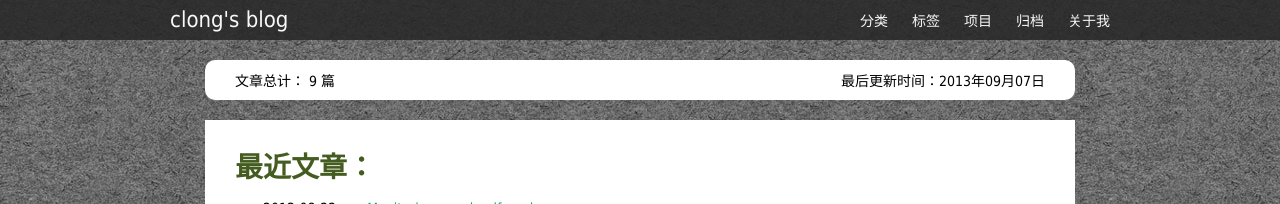
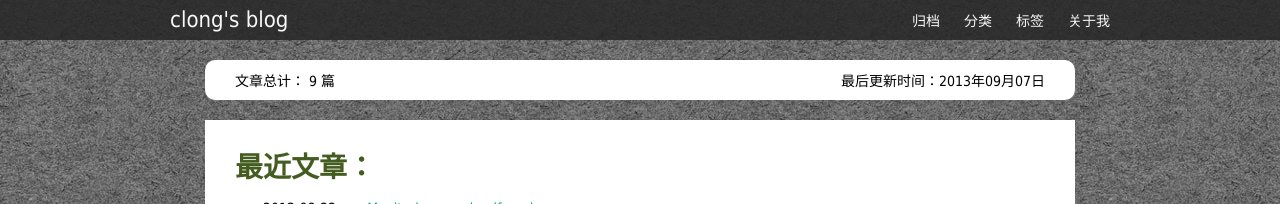
Before and after one commit to clongbupt/clongbupt.github.io, a Jekyll site: the page built from index.html, in a window 1280 px wide. Shown: the top 204 px of the page. Built offline with Jekyll 4.4.1, drawn with Linux system fonts in a browser that asks for light colours; Markdown is read by kramdown in place of the engine named in the settings; comment, search, counter and statistics services are not loaded.

Commit message:
change navibar

```diff
--- a/_includes/navbar.html
+++ b/_includes/navbar.html
@@ -6,10 +6,9 @@
 
         <div class="catalog pull-right">
             <ul>
+                <li><a href="/archives.html">归档</a></li>
                 <li><a href="/categories.html">分类</a></li>
                 <li><a href="/tags.html">标签</a></li>
-                <li><a href="/projects.html">项目</a></li>
-                <li><a href="/archives.html">归档</a></li>
                 <li><a href="/about_me.html">关于我</a></li>
             </ul>
         </div>
```
